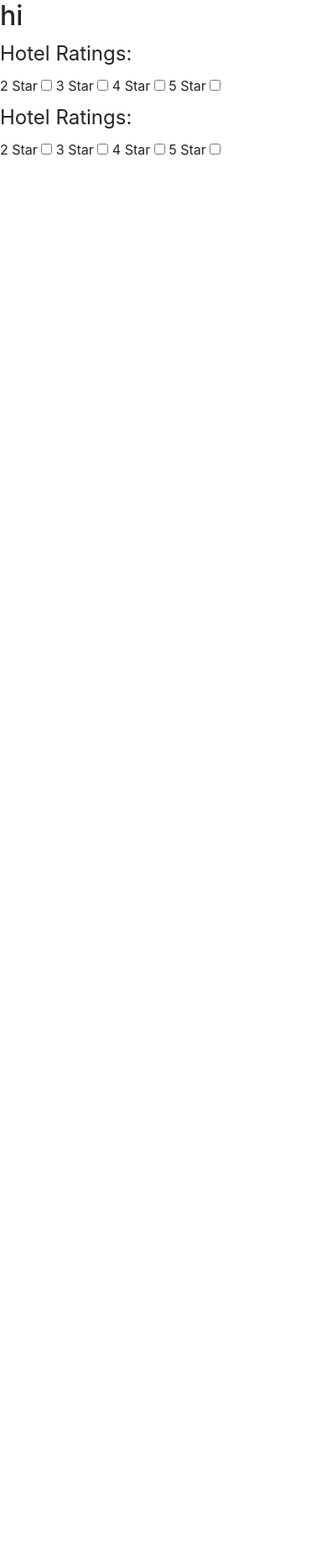
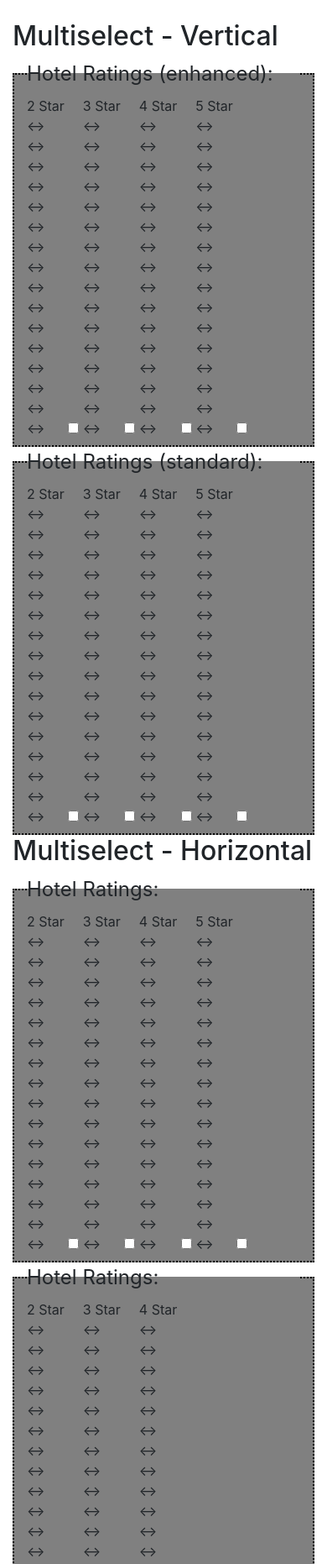
Before and after one commit to yalondg/checkbox, a plain HTML site: page index.html in a window 390 px wide. Shown: the top 1862 px of the page at 84% size. Before the commit the page ends 844 px from the top, so only its background shows below. Drawn offline with nearby package versions, Linux system fonts and the light colour scheme.

Commit message:
divs work basic

```diff
--- a/index.html
+++ b/index.html
@@ -2,8 +2,8 @@
 <html>
 <head>
 <meta charset="utf-8">
+
   <link rel="stylesheet" src="style.css">
-
   <link rel="stylesheet" href="https://stackpath.bootstrapcdn.com/bootstrap/4.1.3/css/bootstrap.min.css" integrity="sha384-MCw98/SFnGE8fJT3GXwEOngsV7Zt27NXFoaoApmYm81iuXoPkFOJwJ8ERdknLPMO" crossorigin="anonymous">
 
   <script src="https://code.jquery.com/jquery-1.12.4.js"></script>
@@ -17,10 +17,52 @@
 </head>
 
 <body>
-  <h2 id="hi">hi</h2>
 
 
-  <fieldset id="xy">
+<container class="col-lg-8" id="first">
+
+  <div class="col-md-7">
+  <h2>Multiselect - Vertical</h2>
+      <fieldset class="col-sm-2" id="xy">
+        <legend>Hotel Ratings (enhanced): </legend>
+        <label for="checkbox-enhanced-1">2 Star</label>
+        <input type="checkbox" name="checkbox-enhanced-1" id="checkbox-1">
+        <label for="checkbox-enhanced-2">3 Star</label>
+        <input type="checkbox" name="checkbox-enhanced-2" id="checkbox-2">
+        <label for="checkbox-enhanced-3">4 Star</label>
+        <input type="checkbox" name="checkbox-enhanced-3" id="checkbox-3">
+        <label for="checkbox-enhanced-4">5 Star</label>
+        <input type="checkbox" name="checkbox-enhanced-4" id="checkbox-4">
+      </fieldset>
+
+      <fieldset class="col-sm-2" id="xyz">
+        <legend>Hotel Ratings (standard): </legend>
+        <label for="checkbox-1">2 Star</label>
+        <input type="checkbox" name="checkbox-1" id="checkbox-1">
+        <label for="checkbox-2">3 Star</label>
+        <input type="checkbox" name="checkbox-2" id="checkbox-2">
+        <label for="checkbox-3">4 Star</label>
+        <input type="checkbox" name="checkbox-3" id="checkbox-3">
+        <label for="checkbox-4">5 Star</label>
+        <input type="checkbox" name="checkbox-4" id="checkbox-4">
+      </fieldset>
+  </div>
+
+  <div class="col-lg-9" id="horizontal">
+  <h2>Multiselect - Horizontal</h2>
+      <fieldset class="col-sm-5" id="xy">
+        <legend>Hotel Ratings: </legend>
+        <label for="checkbox-enhanced-1">2 Star</label>
+        <input type="checkbox" name="checkbox-enhanced-1" id="checkbox-1">
+        <label for="checkbox-enhanced-2">3 Star</label>
+        <input type="checkbox" name="checkbox-enhanced-2" id="checkbox-2">
+        <label for="checkbox-enhanced-3">4 Star</label>
+        <input type="checkbox" name="checkbox-enhanced-3" id="checkbox-3">
+        <label for="checkbox-enhanced-4">5 Star</label>
+        <input type="checkbox" name="checkbox-enhanced-4" id="checkbox-4">
+      </fieldset>
+
+      <fieldset class="col-sm-5" id="xyz">
         <legend>Hotel Ratings: </legend>
         <label for="checkbox-1">2 Star</label>
         <input type="checkbox" name="checkbox-1" id="checkbox-1">
@@ -31,19 +73,8 @@
         <label for="checkbox-4">5 Star</label>
         <input type="checkbox" name="checkbox-4" id="checkbox-4">
       </fieldset>
-
-  <fieldset id="xyz">
-    <legend>Hotel Ratings: </legend>
-    <label for="checkbox-1">2 Star</label>
-    <input type="checkbox" name="checkbox-1" id="checkbox-1">
-    <label for="checkbox-2">3 Star</label>
-    <input type="checkbox" name="checkbox-2" id="checkbox-2">
-    <label for="checkbox-3">4 Star</label>
-    <input type="checkbox" name="checkbox-3" id="checkbox-3">
-    <label for="checkbox-4">5 Star</label>
-    <input type="checkbox" name="checkbox-4" id="checkbox-4">
-  </fieldset>
-
+  </div>
+</container>
   <script type="text/javascript" src="script.js"></script>
    <script type="text/javascript" src="widget.js"></script>
 </body>
--- a/script.js
+++ b/script.js
@@ -1,12 +1,21 @@
+
+//which checkboxes/fieldsets to apply enhancement to
+var targetCheckBox = "input[name^='checkbox-enhanced']";
+var targetField = "fieldset";
 
 $(document).ready(function(){
 
-    $(":checkbox").enhancedCheckBox();
+    var targetCheckBox = "input[name^='checkbox-enhanced']";
+    var targetField = "#xy";
 
-    $(":checkbox").enhancedCheckBox("checkEm");
+
+    $(targetCheckBox).enhancedCheckBox();
+
+    $(targetCheckBox).enhancedCheckBox("checkOut");
+    $(targetCheckBox).enhancedCheckBox("checkMid");
 
 
 
 
 
-})
+});
--- a/style.css
+++ b/style.css
@@ -6,3 +6,33 @@
     padding: 500px;
     margin-left: 500px;
 }
+
+container{
+    border: 1px solid black;
+    justify-content: center;
+    float: middle;
+    align-content: center;
+}
+
+body{
+    justify-content: center;
+    float: middle;
+    align-content: center;
+}
+#first{
+    border: 2px solid black;
+    justify-content: center;
+    float: left;
+    align-content: center;
+}
+
+#horizontal{
+    float: left;
+    display: inline-flex;
+}
+legend{
+    font-size: 10px;
+}
+#added{
+    background-color: red;
+}
--- a/widget.js
+++ b/widget.js
@@ -1,15 +1,38 @@
+/*
+
+USAGE:
+$(CHECKBOX).enhancedCheckBox();
+-name of inputs must begin with "checkbox-enhanced"
+*/
+
 var toggler = 0;
-$(document).ready(function(){
+
+$(function(){
 
     //idea #1: global variables for the id's of each set of checkboxes+fieldset
-    var targetCheckBox = "input[name^='checkbox']";
-    var targetField = "#xy";
 
-    $(targetCheckBox).enhancedCheckBox();
 
-    $(targetCheckBox).enhancedCheckBox("checkEm");
+    $(targetField).css('border', '2px dotted black');
+     $(targetField).css('background-color', 'grey');
 
-    $("fieldset").click(function(event){
+
+    //click functionality
+
+
+
+
+   })
+
+
+
+ var txt3 = document.createElement("div", {id: "added"});
+txt3.innerHTML = " <->";
+
+$.widget("custom.enhancedCheckBox", $.ui.checkboxradio, {
+    enabled: true,
+    icon: false,
+    checkOut: function(){
+       $(targetField).click(function(event){
             event.stopPropagation();
             event.preventDefault();
             event.stopImmediatePropagation();
@@ -23,22 +46,48 @@ $(document).ready(function(){
              children.prop("checked", false);  console.log(toggler-- + " unchecked");}
 
     });
+            },
+    checkMid: function(){
+         var children = $(targetField).children(targetCheckBox);
+        // console.log(children);
+        // console.log("\n x");
+         //$(children).each(function(){
+            // console.log(this);
 
 
 
 
-})
+
+
+               //txt3.innerHTML.css('background-color', "red");          // Create text with DOM
+                $("label").append(txt3);
+
+                $(txt3).click(function(event){
+                    event.stopPropagation();
+            event.preventDefault();
+            event.stopImmediatePropagation();
+                  var thisCheckName=  $(this).parent().prop("for");
+
+                    console.log(this + "\n" + thisCheckName);
+                    $("input[name^='"+thisCheckName+"']" ).prop("checked", true);
+
+                     if(toggler==0){
+                        $("input[name^='"+thisCheckName+"']" ).prop("checked", true);
+                        console.log(toggler++ + " checked");
+                    }
+                     else{
+                        $("input[name^='"+thisCheckName+"']" ).prop("checked", false);
+                        console.log(toggler-- + " unchecked");
+                    }
+                });
+
+            /* var el = document.createElement("p");
+             el.innerHTML = "bi";
+             console.log(" hdhd " + el.element);
+            $(this).append(el);*/
+         //});
+    }
 
 
 
-
-$.widget("custom.enhancedCheckBox", $.ui.checkboxradio, {
-    enabled: true,
-    icon: false,
-    checkEm: function(){
-
-        console.log()
-    }
-
-
 });
```
Lines whose indentation alone changed are shown as unchanged.
